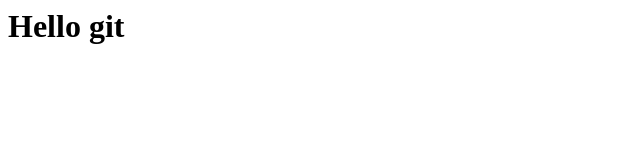
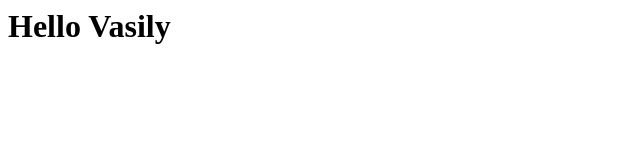
Before and after one commit to podguzovvasily/hello-world, a plain HTML site: page index.html in a window 1280 px wide. Shown: the whole page, without its empty margins (0-640 px from the left). Drawn offline with Linux system fonts and the light colour scheme.

Commit message:
Wrong commit

```diff
--- a/index.html
+++ b/index.html
@@ -1 +1 @@
-<H1>Hello git</H1>
+<H1>Hello Vasily</H1>
```
